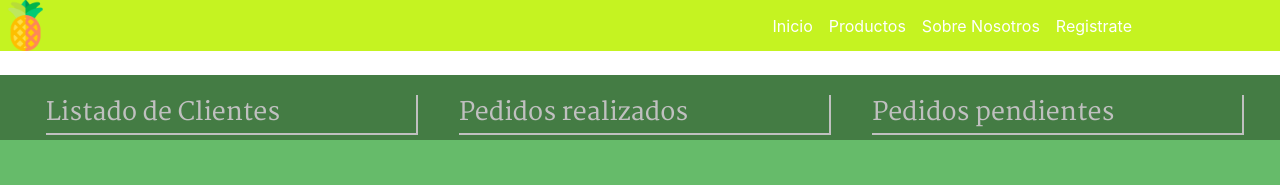
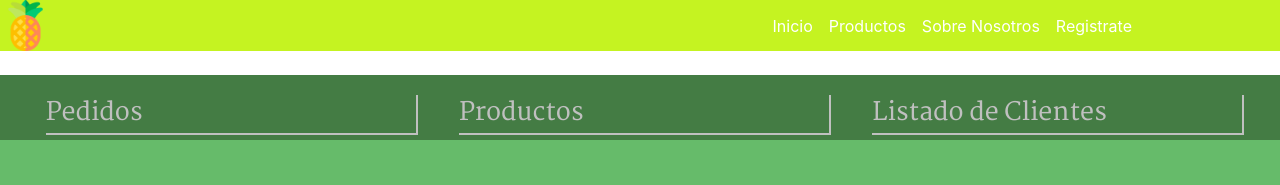
Before and after one commit to JPfstack/proyectoFinal, an Angular app: page /admin in a window 1280 px wide. Shown: the top 185 px of the page. Built offline with nearby package versions, Linux system fonts and the light colour scheme; no server answers; a web font is replaced by a local one.

Commit message:
arreglos

```diff
--- a/src/Models/pedidoModel.ts
+++ b/src/Models/pedidoModel.ts
@@ -1,4 +1,4 @@
-export class Pedido {
+export class PEDIDO {
 
     idPedido: number;
     cantidad: number;
--- a/src/app/componentes/administrador/administrador.component.html
+++ b/src/app/componentes/administrador/administrador.component.html
@@ -3,15 +3,15 @@
     <div id="pestanas">
 
         <a href="">
-            <p>Listado de Clientes</p>
+            <p>Pedidos</p>
         </a>
 
         <a href="">
-            <p>Pedidos realizados</p>
+            <p>Productos</p>
         </a>
 
         <a href="">
-            <p>Pedidos pendientes</p>
+            <p>Listado de Clientes</p>
         </a>
     </div>
 
--- a/src/app/componentes/ifruit/ifruit.component.html
+++ b/src/app/componentes/ifruit/ifruit.component.html
@@ -64,7 +64,7 @@
                     </div>
                     <div class="row">
                         <div class="col-sm-3">
-                            <a class="nav-link"><img src="./../../../assets/images/sandia-5.jpg" alt=""></a>
+                            <a class="nav-link"><img src="../../../assets/images/sandia1.jpg" alt=""></a>
                             <a class="nav-link">
                                 <h3>Sandia</h3>
                             </a>
--- a/src/app/componentes/pedidos/pedidos.component.ts
+++ b/src/app/componentes/pedidos/pedidos.component.ts
@@ -1,4 +1,5 @@
 import { Component, OnInit } from '@angular/core';
+import { PEDIDO } from '../../../Models/pedidoModel'
 
 @Component({
   selector: 'app-pedidos',
```
